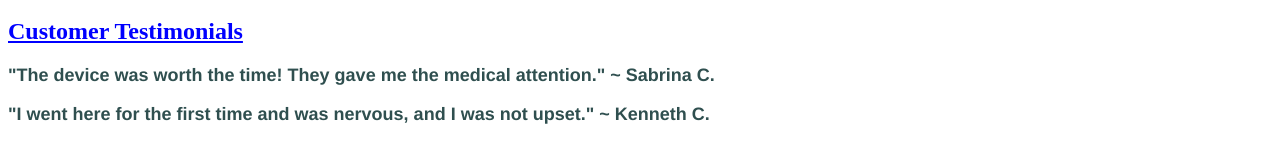
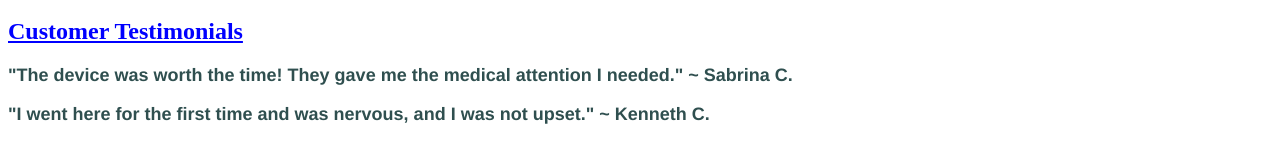
Before and after one commit to concanfield15/concanfield15.github.io, a plain HTML site: page index.html in a window 1280 px wide. Shown: the part 312-459 px from the top of the page. Drawn offline with Linux system fonts and the light colour scheme.

Commit message:
Update index.html

```diff
--- a/index.html
+++ b/index.html
@@ -15,7 +15,7 @@
 
 <h2> <font face="Times New Roman" style="color:blue"> <u> Customer Testimonials </font> </u> </h2>
 
-<b1> <font face="Helvetica" style="color:darkslategray" size="4"> "The device was worth the time! They gave me the medical attention." ~ Sabrina C. </font> </b1>
+<b1> <font face="Helvetica" style="color:darkslategray" size="4"> "The device was worth the time! They gave me the medical attention I needed." ~ Sabrina C. </font> </b1>
 <br>
 <br>
 <b2> <font face="Helvetica" style="color:darkslategray" size="4"> "I went here for the first time and was nervous, and I was not upset." ~ Kenneth C. </b2>
```
